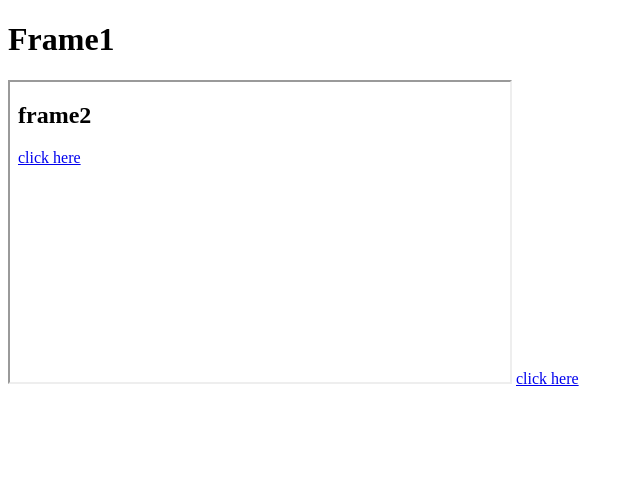
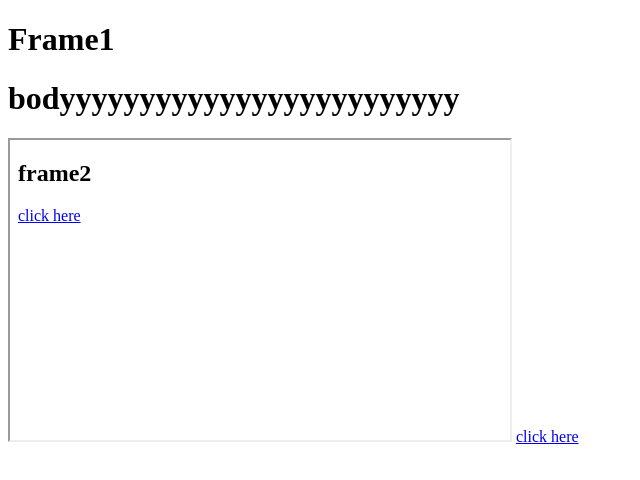
Before and after one commit to MD-Jafor-Sadek-Khan/programming-hero, a plain HTML site: page frame1.html in a window 1280 px wide. Shown: the whole page, without its empty margins (0-640 px from the left). Drawn offline with Linux system fonts and the light colour scheme.

Commit message:
added h1

```diff
--- a/frame1.html
+++ b/frame1.html
@@ -8,6 +8,7 @@
   </head>
   <body>
     <h1>Frame1</h1>
+    <h1>bodyyyyyyyyyyyyyyyyyyyyyyyyy</h1>
     <iframe name="frame2" src="frame2.html" frameborder="5"  height="300" width="500"></iframe>
     <a href="https://www.openstreetmap.org/export/embed.html?bbox=-0.004017949104309083%2C51.47612752641776%2C0.00030577182769775396%2C51.478569861898606&layer=mapnik" target="_self">click here</a>
   </body>
```
